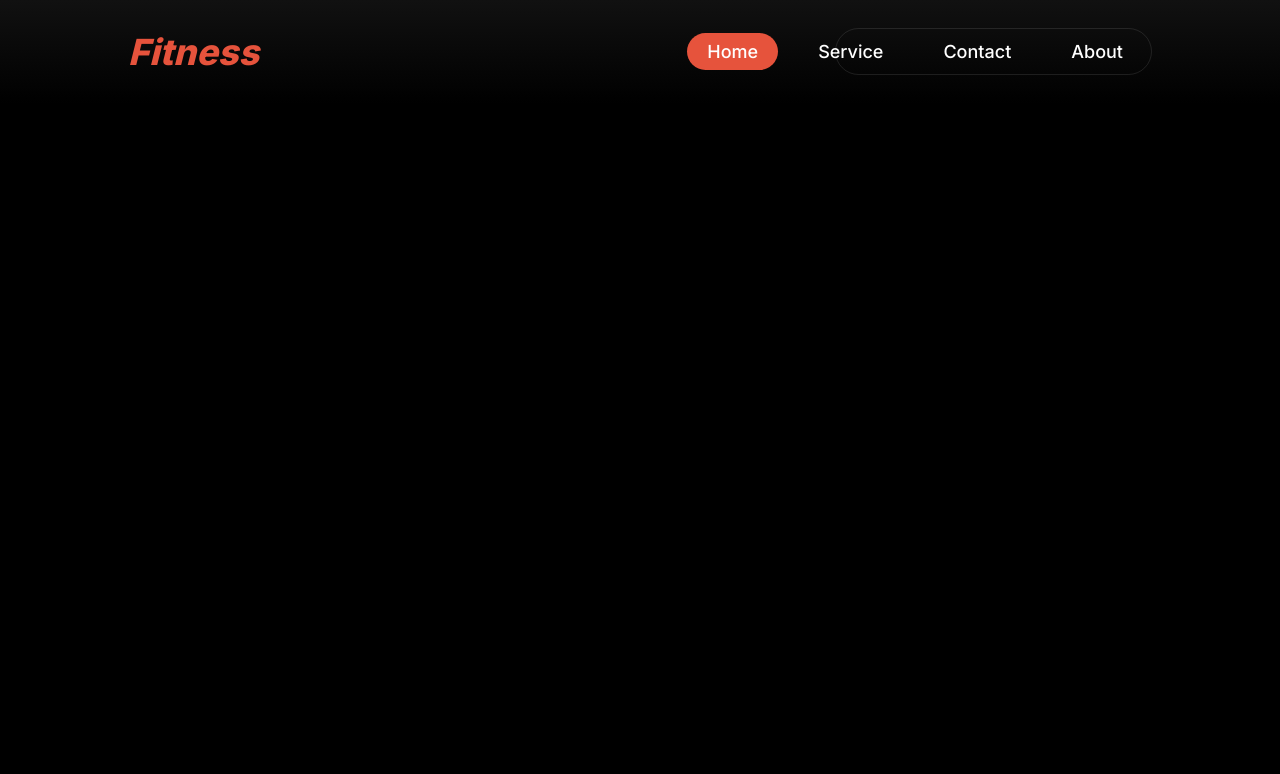
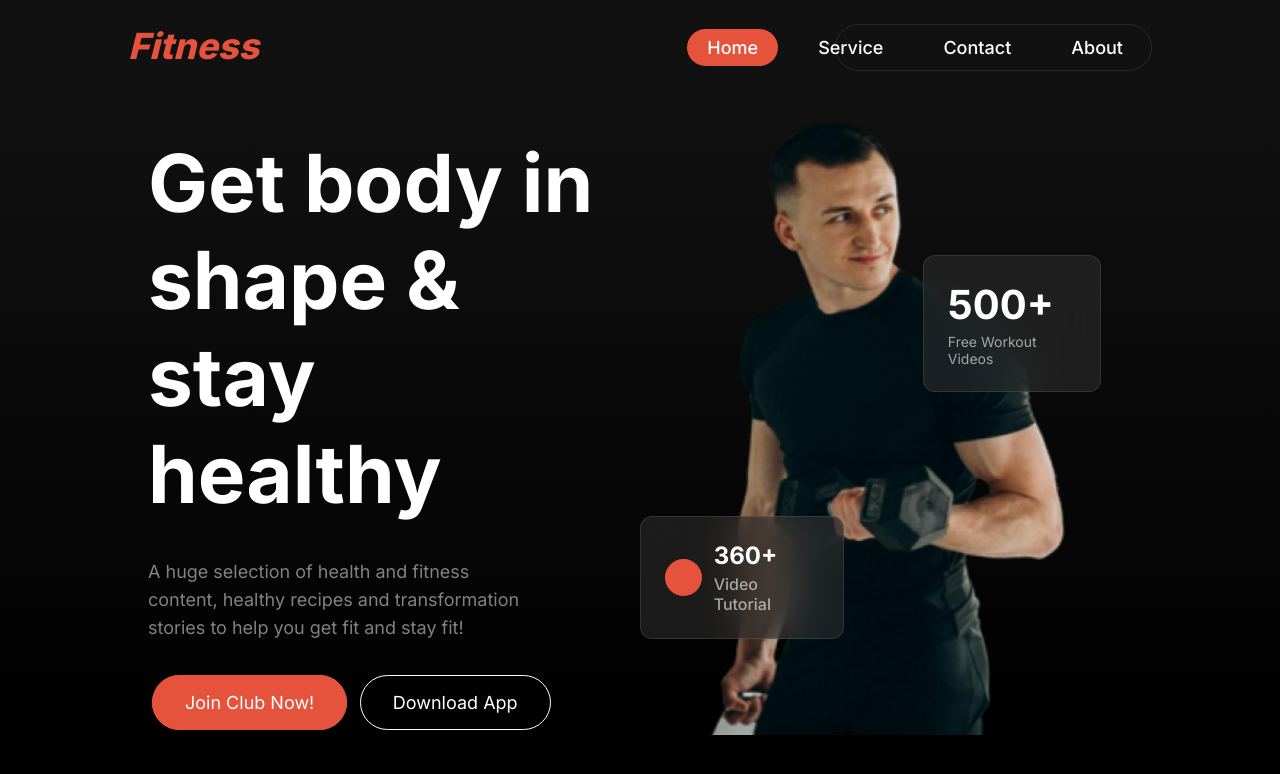
Before and after one commit to rakib-gazi/ph_assignment_2, a plain HTML site: page index.html in a window 1280 px wide. Drawn offline with Linux system fonts and the light colour scheme; a web font is replaced by a local one.

Commit message:
primary nav & hero section comoleted

```diff
--- a/custom.css
+++ b/custom.css
@@ -1,11 +1,16 @@
 /* google fonts */
 @import url('https://fonts.googleapis.com/css2?family=Azeret+Mono:ital,wght@0,100..900;1,100..900&family=Inter:wght@100..900&display=swap');
+*{
+    margin: 0;
+    padding: 0;
+}
 body{
     background: black;
     margin: 0px;
+    font-family: "Inter", sans-serif;
 }
 header{
-    background: linear-gradient(180.00deg, rgb(17, 17, 17),rgba(119, 119, 119, 0) 100%);
+    background: #111111;
 }
 /* nav */
 nav h1{
@@ -21,6 +26,8 @@ nav h1 a{
 nav{
     display: grid;
     grid-template-columns: repeat(2, 1fr);
+    padding: 24px 0;
+
 }
 .list{
     display: flex;
@@ -57,11 +64,134 @@ nav ul li a{
     border-radius: 30px;
 }
 
-
 .container{
     width: 80%;
     margin: auto;
 }
-/* text color */
+/* hero section */
+/* .hero-section{
+    height: 100vh;
+} */
+.bg-hero{
+    background: linear-gradient(180.00deg, rgb(17, 17, 17),rgba(119, 119, 119, 0) 100%);
+}
+.hero {
+    display: grid;
+    grid-template-columns: repeat(2, 1fr);
+    height: 80vh;
 
-/* background color */
+}
+.hero-content{
+    padding-left: 20px;
+    margin: auto 0px;
+}
+.hero h1{
+    color: white;
+    font-family: "Inter", sans-serif;
+    font-size: 80px;
+    margin:0px;
+    padding: 16px 0px;
+}
+.hero-content p{
+    color: rgba(255, 255, 255, 0.5);
+    font-size: 18px;
+    margin: 0px;
+    padding: 20px 0px;
+    width: 80%;
+    font-weight: 400;
+    line-height: 28px;
+}
+.hero-content div{
+    margin: 0px;
+    padding: 30px 0px 0px 0px ;
+}
+.btn-red{
+    text-decoration: none;
+    color: white;
+    font-family: "Inter", sans-serif;
+    font-size: 18px;
+    background: #E6533C;
+    border: 1px solid #E6533C;
+    border-radius: 30px;
+    padding: 16px 32px;
+    margin: 0px 4px;
+}
+.btn-white{
+    text-decoration: none;
+    color: white;
+    font-family: "Inter", sans-serif;
+    font-size: 18px;
+    background: transparent;
+    border: 1px solid rgb(255, 255, 255);
+    border-radius: 30px;
+    padding: 16px 32px;
+    margin: 0px 4px;
+}
+.hero-img{
+    background-image: url(images/hero-bg.png);
+    background-repeat: no-repeat;
+    background-position: center;
+    background-size: contain;
+    position: relative;
+}
+.hero-card{
+    border: 1px solid rgba(255, 255, 255, 0.1);
+    border-radius: 12px;
+    backdrop-filter: blur(20px);
+    background: rgba(48, 48, 48, 0.54);
+    display: flex;
+    justify-content: center;
+    align-items: center;
+    column-gap: 12px;
+    padding: 24px;
+    width: 30%;
+    position: absolute;
+    top: auto;
+    bottom: 15%;
+
+}
+.hero-card-2{
+    border: 1px solid rgba(255, 255, 255, 0.1);
+    border-radius: 12px;
+    backdrop-filter: blur(20px);
+    background: rgba(48, 48, 48, 0.54);
+    display: flex;
+    justify-content: center;
+    align-items: center;
+    column-gap: 12px;
+    padding: 24px;
+    width: 25%;
+    position: absolute;
+    top: 25%;
+    bottom: auto;
+    left: auto;
+    right: 10%;
+
+}
+.red-circle{
+    height: 35px;
+    width: 35px;
+    background: #E6533C;
+    border: 1px solid #E6533C;
+    border-radius: 100%;
+}
+.hero-card h5{
+    color: white;
+    font-size: 24px;
+    padding-bottom: 4px;
+}
+.hero-card-2 h5{
+    color: white;
+    font-size: 40px;
+    padding-bottom: 4px;
+}
+.hero-card p{
+    color: rgba(239, 237, 232, 0.65);
+    font-size: 16px;
+    font-weight: 500;
+}
+.hero-card-2 p{
+    color: rgba(239, 237, 232, 0.65);
+    font-size: 14px;
+    font-weight: 400;
+}
--- a/index.html
+++ b/index.html
@@ -8,7 +8,7 @@
 </head>
 <body>
     <header class="">
-        <nav class="container grid grid-cols-2">
+        <nav class="container">
                 <h1><a href="index.html" class="">Fitness</a></h1>
                 <div class="list">
                     <ul>
@@ -20,5 +20,34 @@
                 </div>
         </nav>
     </header>
+    <main>
+        <section class="bg-hero hero-section">
+            <div class="container hero">
+                <div class="hero-content">
+                    <h1>Get body in<br> shape & stay <br>healthy</h1>
+                    <p>A huge selection of health and fitness content, healthy recipes and transformation stories to help you get fit and stay fit!</p>
+                    <div>
+                        <a href="#" class="btn-red">Join Club Now!</a>
+                        <a href="#" class="btn-white">Download App</a>
+                    </div>
+                </div>
+                <div class="hero-img">
+                    <div class="hero-card">
+                        <div class="red-circle"></div>
+                        <div>
+                            <h5>360+</h5>
+                            <p>Video Tutorial</p>
+                        </div>
+                    </div>
+                    <div class="hero-card-2">
+                        <div>
+                            <h5>500+</h5>
+                            <p>Free Workout Videos</p>
+                        </div>
+                    </div>
+                </div>
+            </div>
+        </section>
+    </main>
 </body>
 </html>
```
Also changed, not shown: images/hero-bg.png (added). Lines whose indentation alone changed are shown as unchanged.
